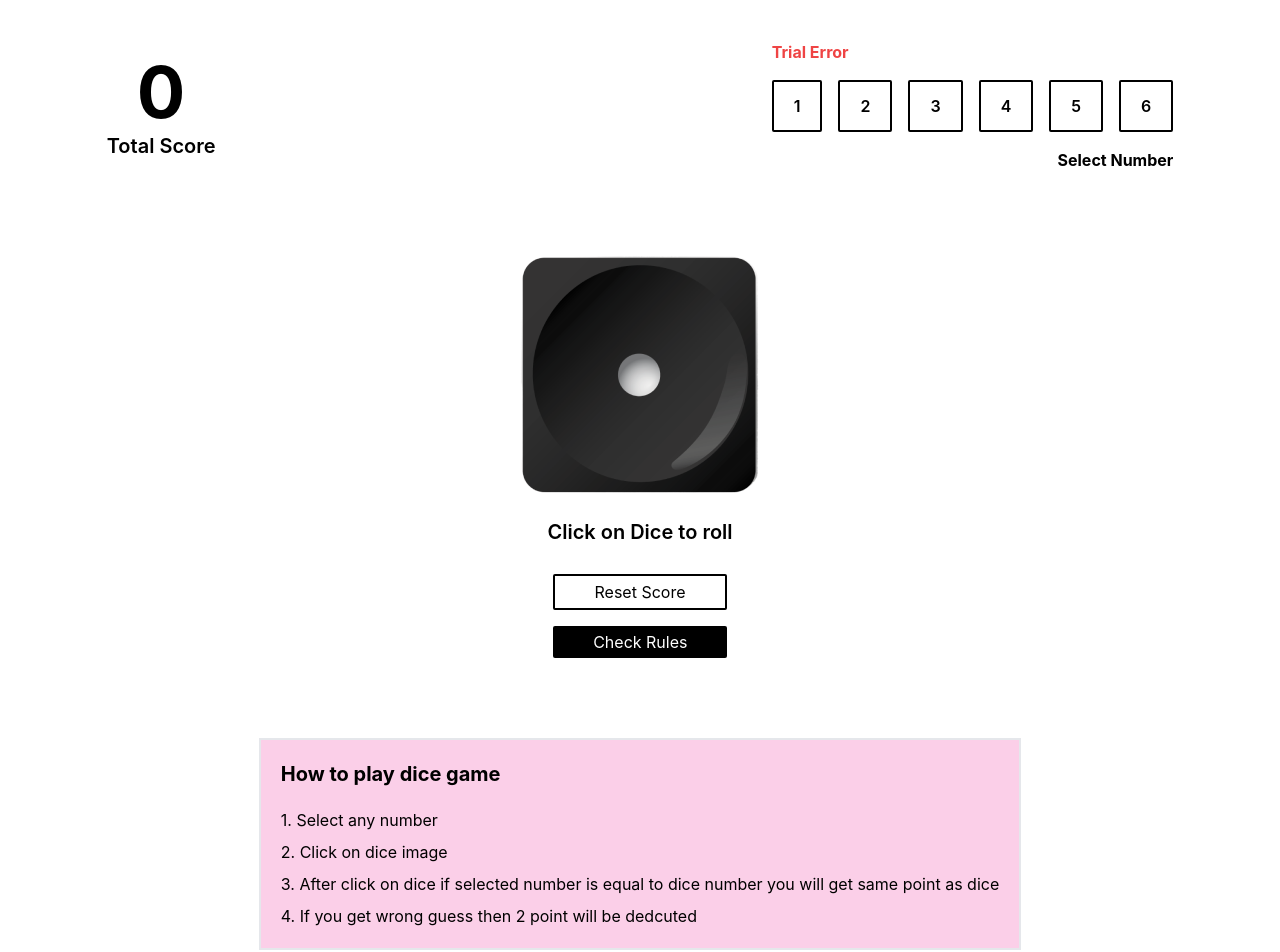
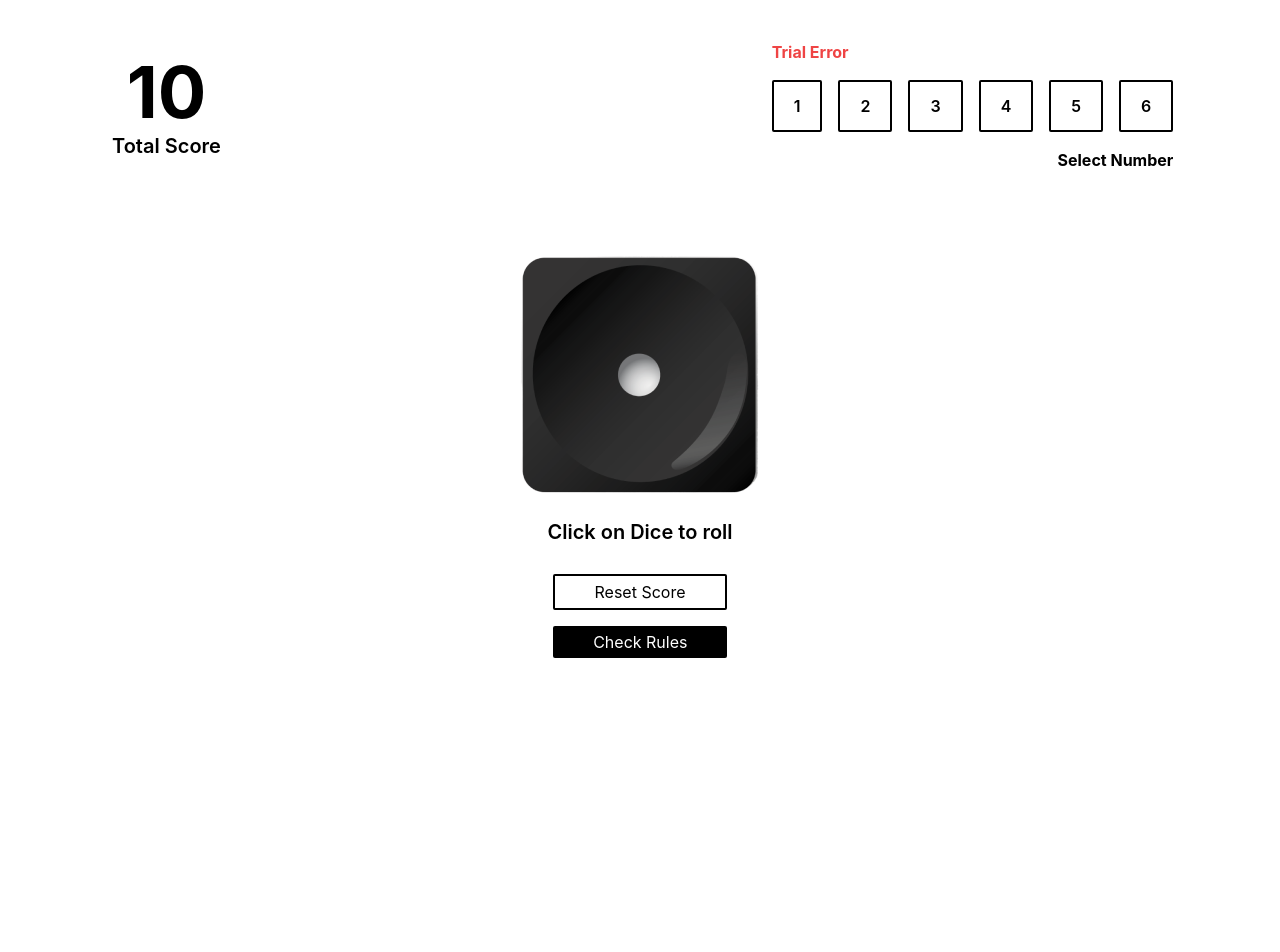
Before and after one commit to Gitnaseem745/dice-game-in-react, a React (Vite) app: page /game-page in a window 1280 px wide. Shown: the top 952 px of the page. After the commit the page ends 800 px from the top, so only its background shows below. Built offline with nearby package versions, Linux system fonts and the light colour scheme.

Commit message:
#adding functionalty to game

```diff
--- a/src/components/GamePage/GamePage.jsx
+++ b/src/components/GamePage/GamePage.jsx
@@ -1,26 +1,37 @@
-import React from 'react'
+import React, { useState } from 'react'
 import styles from './GamePage.module.css'
 import Number from '../Numbers/Number'
 import Button from '../Button/Button'
 import { diceOne } from '../../assets'
 
 const GamePage = () => {
+
+    const [score, setScore] = useState(10);
+
+    const [visible, setVisible] = useState("hidden");
+
+    const onClickReset = () => {
+        setScore(0);
+    }
+
+    const onClickShowRules = () => {
+        setVisible("visible");
+        console.log(setVisible)
+    }
+
   return (
     <section className={styles.gamePage}>
         <div className={styles.scoreContainer}>
             <div className={styles.score}>
-                <p className={styles.scoreCount}>0</p>
+                <p className={styles.scoreCount}>{score}</p>
                 <p className={styles.scoreText}>Total Score</p>
             </div>
             <div className={styles.choseNum}>
                 <p className={styles.errorNum}>Trial Error</p>
                 <div className={styles.nums}>
-                <Number num={1} isOutline={true}/>
-                <Number num={2} isOutline={true}/>
-                <Number num={3} isOutline={true}/>
-                <Number num={4} isOutline={true}/>
-                <Number num={5} isOutline={true}/>
-                <Number num={6} isOutline={true}/>
+                {nums.map((n, index) => (
+                    <Number num={n} key={index} isOutline={true}/>
+                ))}
                 </div>
                 <p>Select Number</p>
             </div>
@@ -29,11 +40,11 @@ const GamePage = () => {
             <img src={diceOne} />
             <p>Click on Dice to roll</p>
             <div className={styles.gameBtn}>
-            <Button isOutline={true} btnText="Reset Score" />
-            <Button btnText="Check Rules" />
+            <Button isOutline={true} btnText="Reset Score" onClick={onClickReset} />
+            <Button btnText="Check Rules" onClick={onClickShowRules} />
             </div>
         </div>
-        <div className={styles.gameRules}>
+        <div className={`${styles.gameRules} ${visible}`}>
             <h2>How to play dice game</h2>
             <p>1. Select any number</p>
             <p>2. Click on dice image</p>
@@ -44,4 +55,6 @@ const GamePage = () => {
   )
 }
 
+const nums = [1, 2, 3, 4, 5, 6];
+
 export default GamePage
--- a/src/components/GamePage/GamePage.module.css
+++ b/src/components/GamePage/GamePage.module.css
@@ -36,7 +36,7 @@
     @apply w-fit flex flex-col justify-center items-center gap-4 mt-3
 }
 .gameRules{
-    @apply flex gap-2 flex-wrap flex-col max-lg:px-6 max-sm:mt-[-100px] bg-pink-200 p-5 border-2 max-sm:m-4
+    @apply flex gap-2 flex-wrap flex-col max-lg:px-6 max-sm:mt-[-100px] bg-pink-200 p-5 border-2 max-sm:m-4 hidden
 }
 .gameRules h2{
     @apply text-xl font-bold pb-3
```
